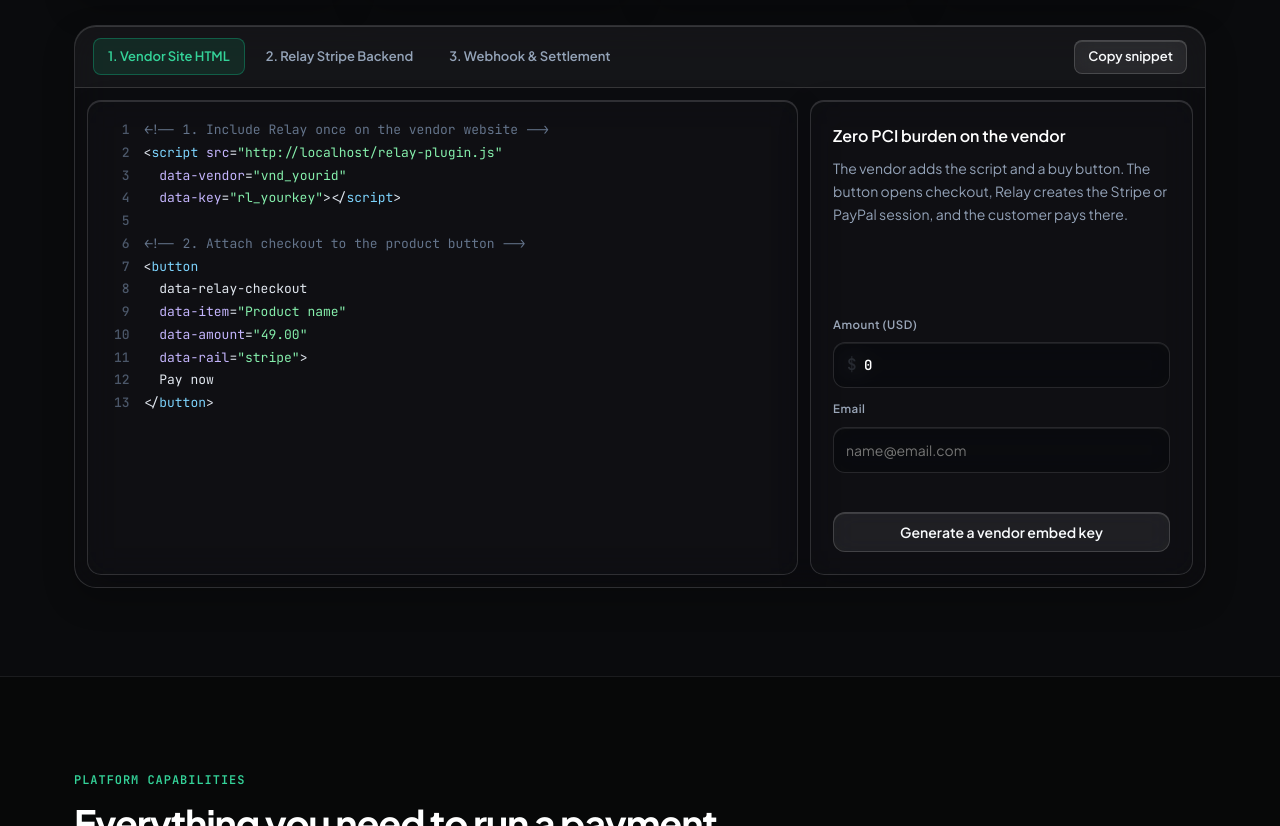
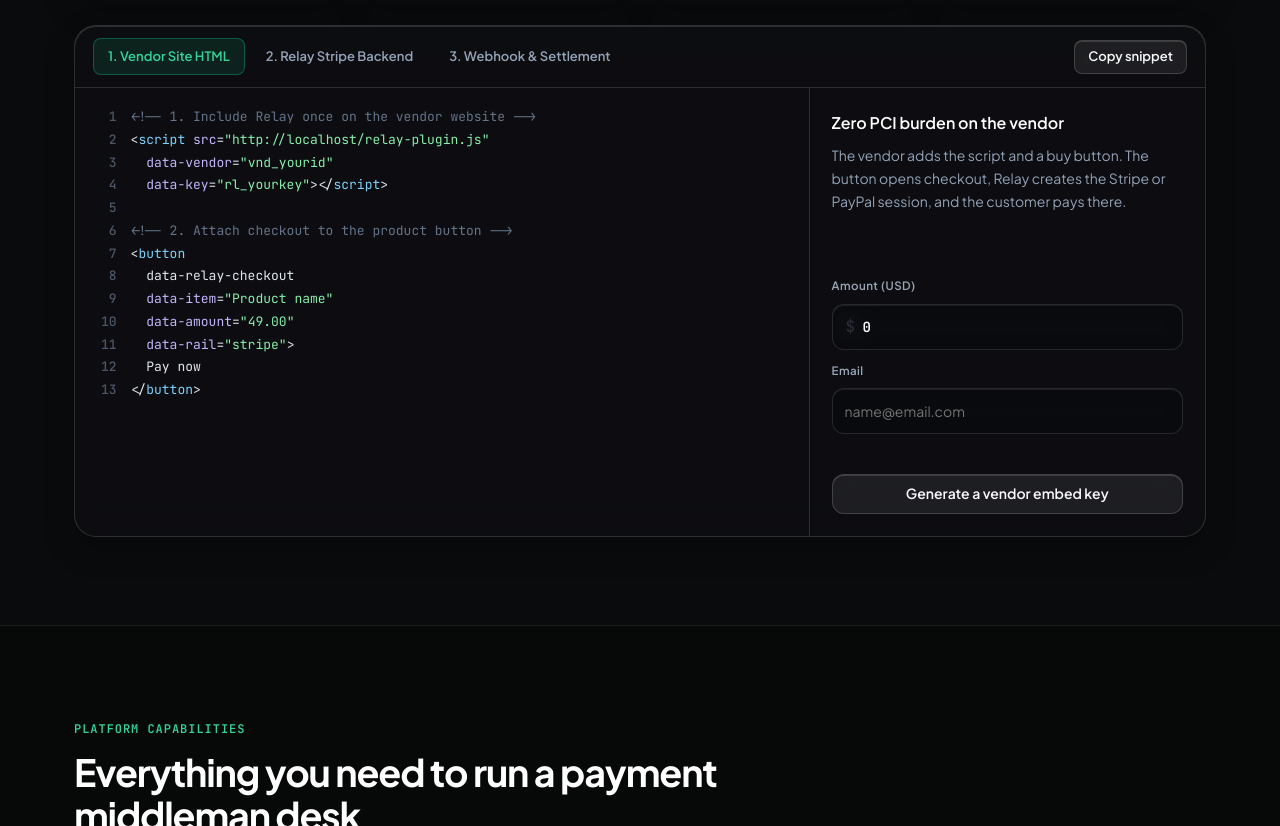
Before and after one commit to eeurge/relay, a website: page index.html in a window 1280 px wide. Shown: the part 1364-2190 px from the top of the page. Drawn offline with Linux system fonts and the light colour scheme; no server answers.

Commit message:
Match the plugin embed glass to the step cards.
Drop the stacked lighter inner panels so the embed box uses the same background, border, and blur as STEP 01-04.

```diff
--- a/index.html
+++ b/index.html
@@ -221,12 +221,12 @@
           </div>
 
           <div class="code-panel-body">
-            <div class="code-stage glass" id="code-stage">
+            <div class="code-stage" id="code-stage">
               <pre class="code-block is-active" data-code-panel="embed"></pre>
               <pre class="code-block" data-code-panel="backend"></pre>
               <pre class="code-block" data-code-panel="webhook"></pre>
             </div>
-            <div class="code-aside glass">
+            <div class="code-aside">
               <div class="code-aside-copy">
                 <div class="code-aside-slide is-active" data-code-aside="embed">
                   <h4>Zero PCI burden on the vendor</h4>
--- a/styles.css
+++ b/styles.css
@@ -830,7 +830,7 @@ svg.pay-mark { fill: currentColor; }
   flex-wrap: wrap;
   gap: 12px;
   padding: 12px 18px;
-  background: rgba(255, 255, 255, 0.03);
+  background: transparent;
   border-bottom: 1px solid var(--glass-border);
 }
 
@@ -856,8 +856,8 @@ svg.pay-mark { fill: currentColor; }
 .code-panel-body {
   display: grid;
   grid-template-columns: minmax(0, 1.3fr) minmax(0, 0.7fr);
-  gap: 12px;
-  padding: 12px;
+  gap: 0;
+  padding: 0;
   align-items: stretch;
 }
 
@@ -865,7 +865,13 @@ svg.pay-mark { fill: currentColor; }
   display: grid;
   min-width: 0;
   overflow: hidden;
-  border-radius: 14px;
+  background: transparent;
+  border: 0;
+  border-right: 1px solid var(--glass-border);
+  border-radius: 0;
+  box-shadow: none;
+  backdrop-filter: none;
+  -webkit-backdrop-filter: none;
 }
 .code-block {
   grid-area: 1 / 1;
@@ -925,8 +931,13 @@ svg.pay-mark { fill: currentColor; }
   flex-direction: column;
   justify-content: space-between;
   gap: 18px;
-  border-radius: 14px;
+  border-radius: 0;
   min-height: 0;
+  background: transparent;
+  border: 0;
+  box-shadow: none;
+  backdrop-filter: none;
+  -webkit-backdrop-filter: none;
 }
 
 .code-aside-copy { display: grid; overflow: hidden; }
@@ -1397,7 +1408,7 @@ svg.pay-mark { fill: currentColor; }
   .hero-grid,
   .code-panel-body,
   .bento-top { grid-template-columns: 1fr; }
-  .code-stage { border-right: 0; }
+  .code-stage { border-right: 0; border-bottom: 1px solid var(--glass-border); }
   .code-aside {
     justify-content: flex-start;
     min-height: 0;
```
